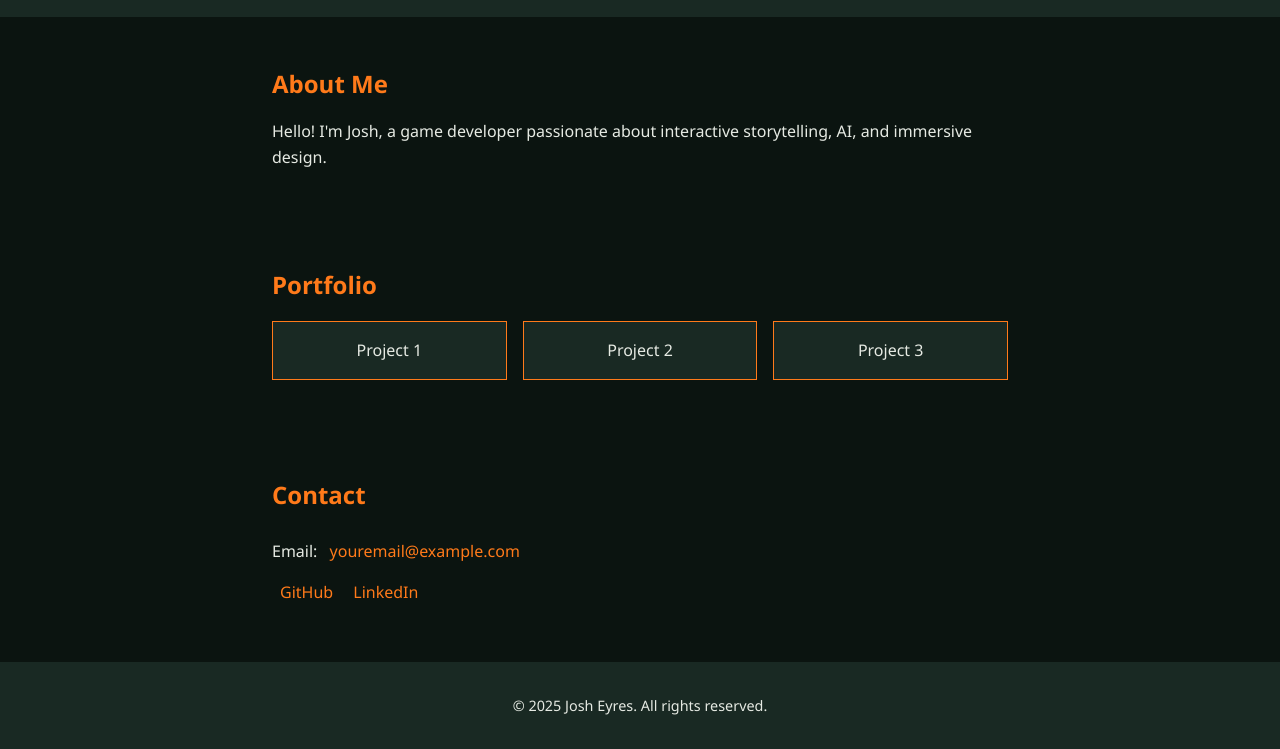
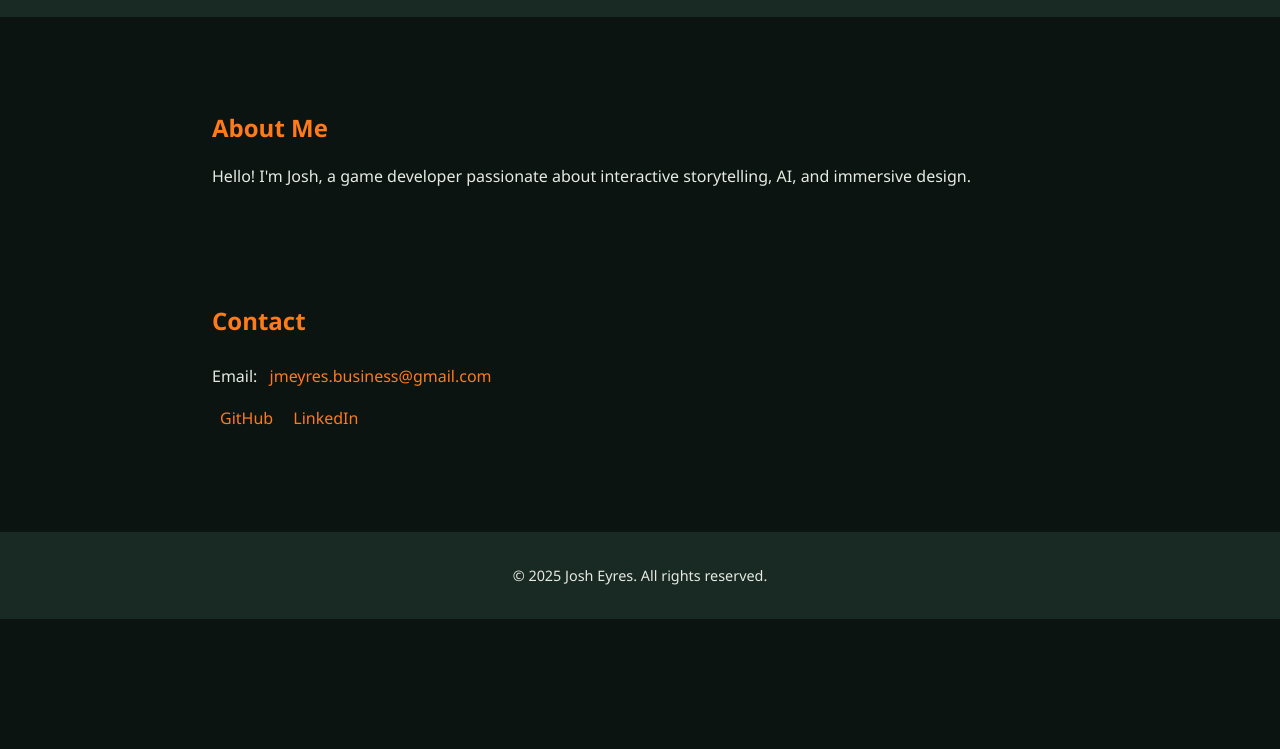
Before and after one commit to JMEyres/JMEyres.github.io, a plain HTML site: page index.html in a window 1280 px wide. Shown: the part 181-930 px from the top of the page. After the commit the page ends 800 px from the top, so only its background shows below. Drawn offline with nearby package versions, Linux system fonts and the light colour scheme.

Commit message:
Worked on index page a bit, made it space evenly and have footer stick to the bottom

```diff
--- a/CSS/style.css
+++ b/CSS/style.css
@@ -14,9 +14,36 @@
     font-family: 'Segoe UI', sans-serif;
 }
 
+html, body{
+    height: 100%;
+    margin: 0;
+    padding: 0;
+}
+
+main{
+    flex: 1;
+    display: flex;
+    flex-direction: column;
+    justify-content: space-evenly;
+    align-items: center;
+}
+
+main > section {
+    display: flex;
+    flex-direction: column;
+    justify-content: flex-start;   /* Content starts at top of section */
+    align-items: flex-start;       /* Content left-aligned */
+    max-width: 70%;              /* Don’t stretch full width */
+    width: 90%;                    /* Make responsive on small screens */
+    padding: 20px;
+}
+
 body {
     background-color: var(--bg-color);
     color: var(--text-color);
+    display: flex;
+    flex-direction: column;
+    flex-grow: calc();
     line-height: 1.6;
 }
 
@@ -69,12 +96,6 @@ body {
     color: var(--accent-color);
 }
 
-section {
-    padding: 3rem 2rem;
-    max-width: 800px;
-    margin: 0 auto;
-}
-
 h2 {
     color: var(--accent-color);
     margin-bottom: 1rem;
--- a/index.html
+++ b/index.html
@@ -31,28 +31,21 @@
     </div>
     </header>
 
+    <main>
         <section class="about" data-aos="fade-up">
             <h2>About Me</h2>
             <p>Hello! I'm Josh, a game developer passionate about interactive storytelling, AI, and immersive design.</p>
         </section>
 
-    <section class="portfolio" data-aos="fade-up">
-        <h2>Portfolio</h2>
-        <div class="project-grid">
-            <div class="project-card">Project 1</div>
-            <div class="project-card">Project 2</div>
-            <div class="project-card">Project 3</div>
-        </div>
-    </section>
-
         <section class="contact" data-aos="fade-up">
             <h2>Contact</h2>
-        <p>Email: <a href="mailto:youremail@example.com">youremail@example.com</a></p>
+            <p>Email: <a href="mailto:jmeyres.business@gmail.com">jmeyres.business@gmail.com</a></p>
             <div class="social-links">
                 <a href="https://github.com/yourusername" target="_blank">GitHub</a>
                 <a href="https://linkedin.com/in/yourprofile" target="_blank">LinkedIn</a>
             </div>
         </section>
+    </main>
 
     <footer>
         <p>&copy; 2025 Josh Eyres. All rights reserved.</p>
```
Also changed, not shown: portfolio.html (+9 -0 lines). Lines whose indentation alone changed are shown as unchanged.
